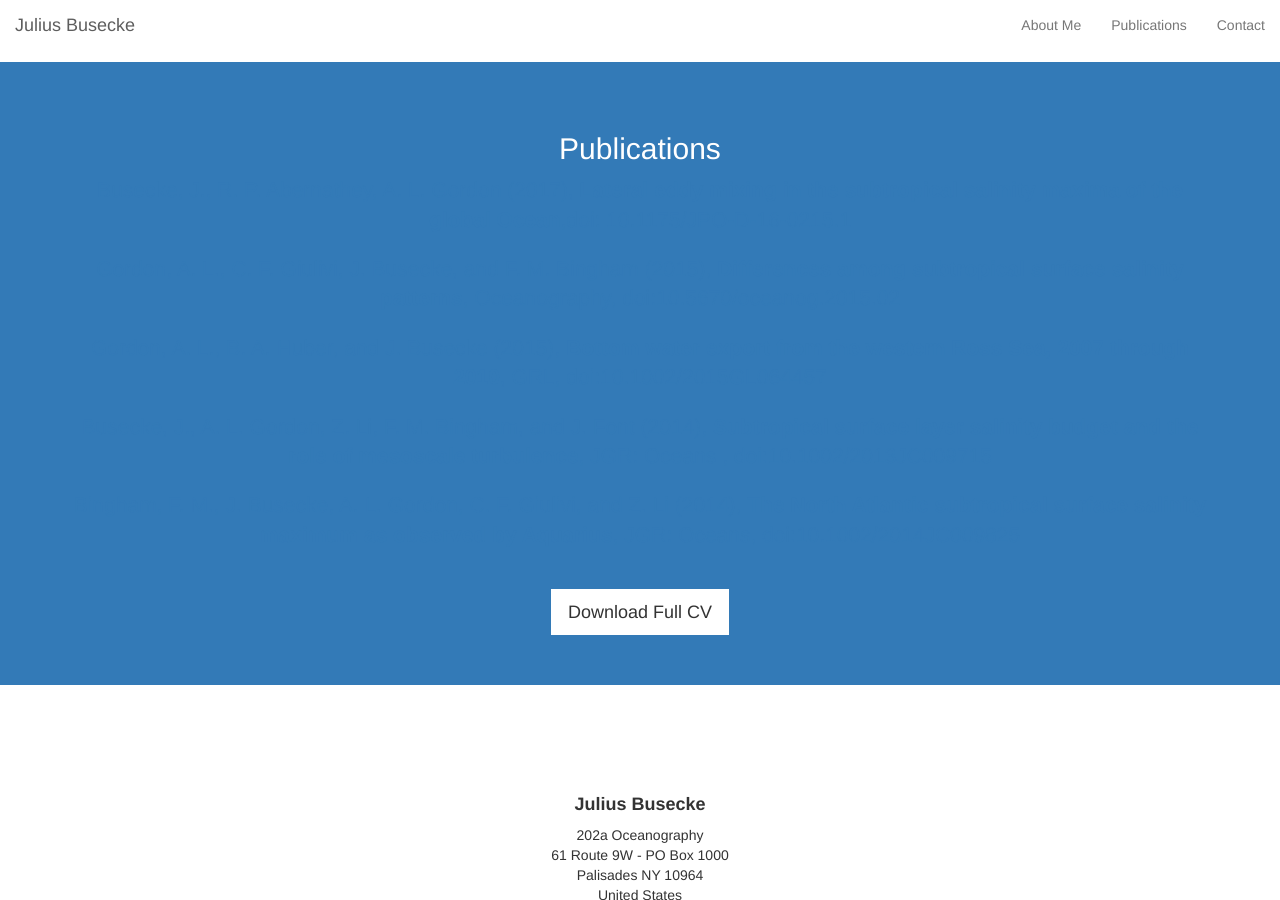
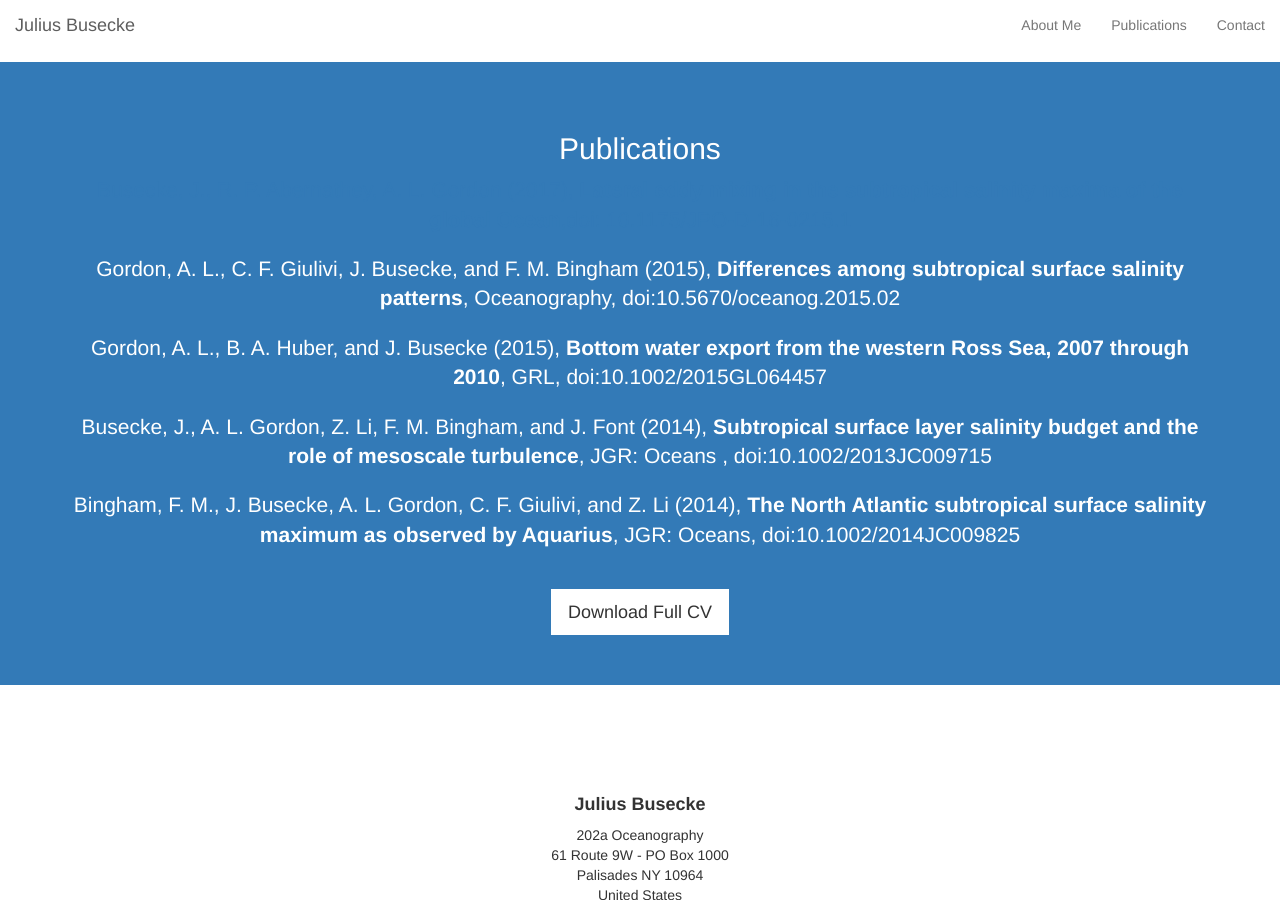
Before and after one commit to jbusecke/jbusecke.github.io, a Jekyll site: the page built from index.html, in a window 1280 px wide and 900 px high, scrolled down 1947 px. Built offline with Jekyll 4.4.1, drawn with Linux system fonts in a browser that asks for light colours; some web fonts are replaced.

Commit message:
links slightly grey bugfix arrrgghhh4

```diff
--- a/css/jbusecke.css
+++ b/css/jbusecke.css
@@ -195,6 +195,7 @@ hr.small {
     color: #FFFFFF;
 }
 
+.paper a:link,
 .paper a:active,
 .paper a:focus {
     color: #FFFFFF;
```
